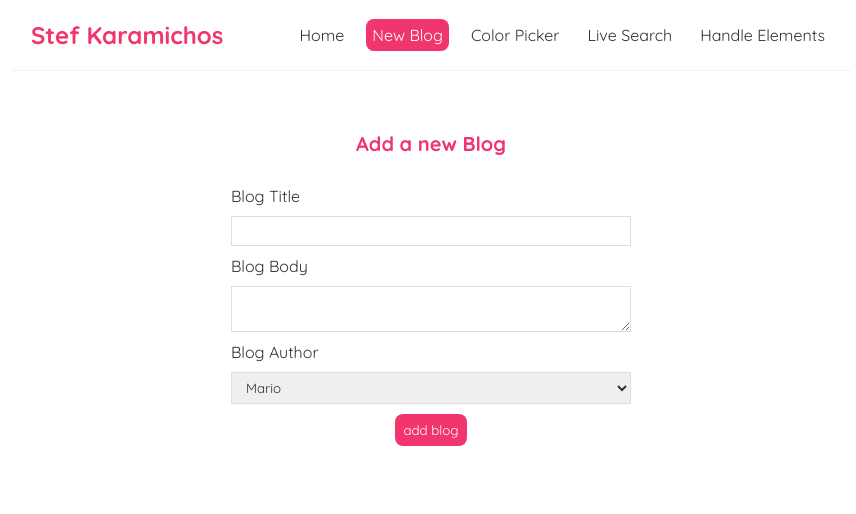
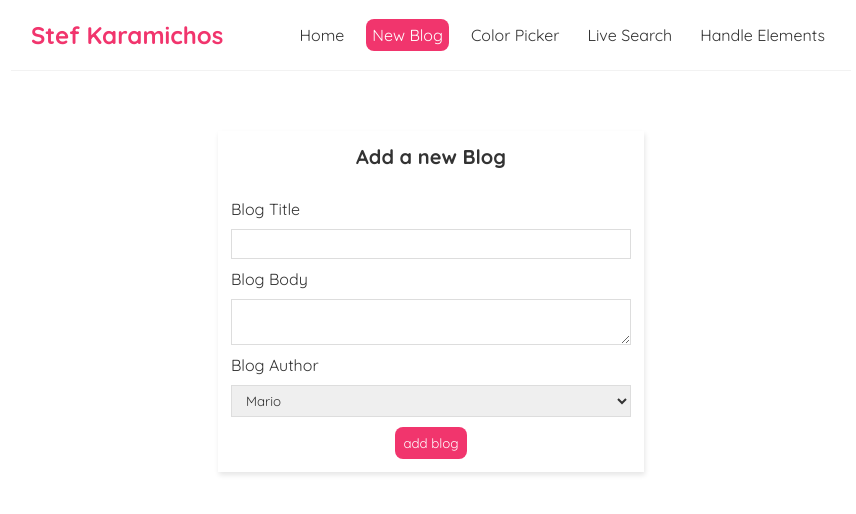
Before and after one commit to stefkaramichos/react_tutorial, a React (Create React App) app: page /create in a window 1280 px wide. Shown: the top 514 px of the page, without its empty margins (209-1065 px from the left). Built offline with nearby package versions, Linux system fonts and the light colour scheme.

Commit message:
css changes 220820251

```diff
--- a/src/index.css
+++ b/src/index.css
@@ -102,6 +102,8 @@
   max-width: 400px;
   margin: 0 auto;
   text-align: center;
+  padding: 13px;
+  box-shadow: 1px 3px 5px rgba(0, 0, 0, 0.1);
 
 }
 .create label {
@@ -110,7 +112,7 @@
 }
 .create h2 {
   font-size: 20px;
-  color: #f1356d;
+  color:;
   margin-bottom: 30px;
 }
 .create input, .create textarea, .create select {
```
